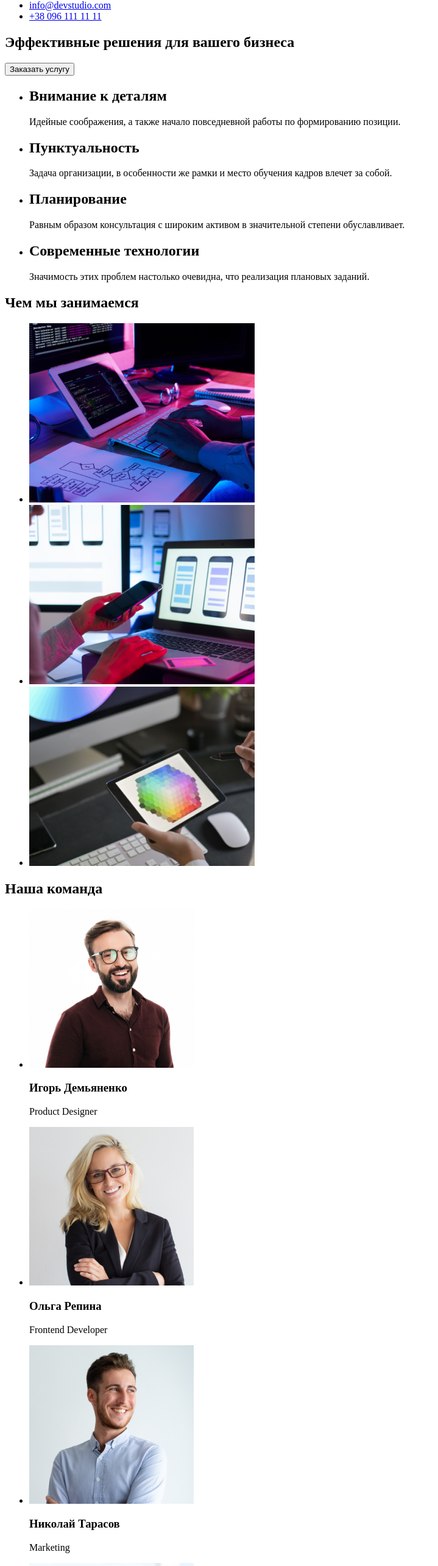
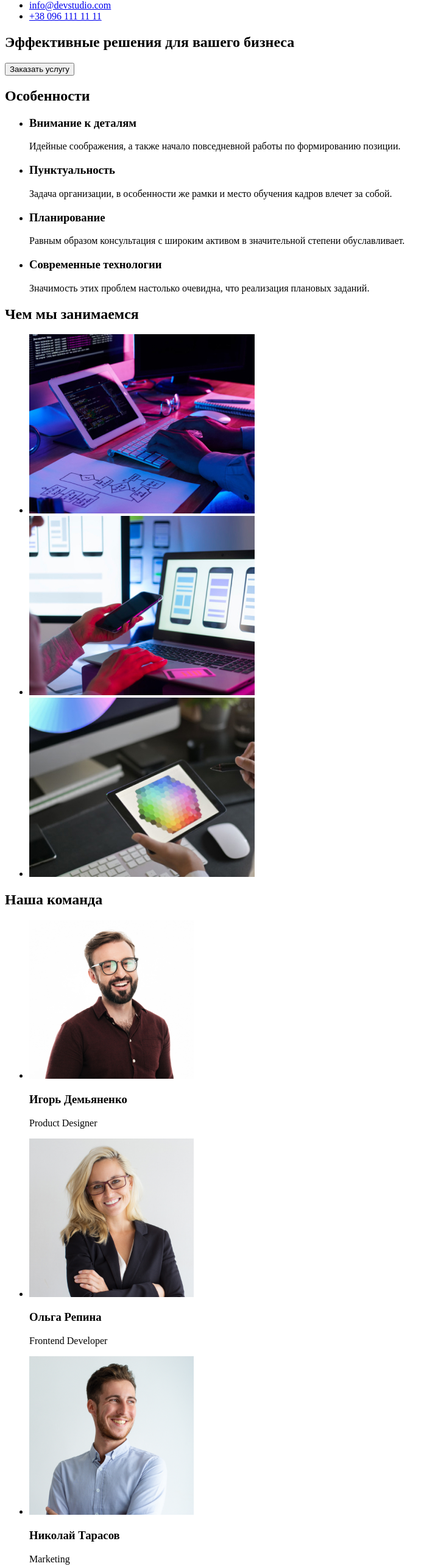
Before and after one commit to buryak-dp/goit-markup-hw-01, a plain HTML site: page index.html in a window 1280 px wide. Shown: the part 112-2680 px from the top of the page at 61% size, without its empty margins (0-719 px from the left). Drawn offline with Linux system fonts and the light colour scheme.

Commit message:
Update index.html

```diff
--- a/index.html
+++ b/index.html
@@ -19,12 +19,12 @@
     </nav>
         <ul>
             <li><a href=" mailto:info@devstudio.com">info@devstudio.com</a></li>
-            <li><a href="tel+380961111111:">+38 096 111 11 11</a></li>
+            <li><a href="tel:+380961111111">+38 096 111 11 11</a></li>
         </ul>
 
 </header>
 <!--уникальный контент-->
-<Main>
+<main>
     <!--блок герой-->
     <section>
         <h1>Эффективные решения для вашего бизнеса</h1>
@@ -32,21 +32,22 @@
     </section>
     <!--особенности-->
     <section>
+        <h2>Особенности</h2>
         <ul>
             <li>
-                <h2>Внимание к деталям</h2>
+                <h3>Внимание к деталям</h3>
                 <p>Идейные соображения, а также начало повседневной работы по формированию позиции.</p>
             </li>
             <li>
-                <h2>Пунктуальность</h2>
+                <h3>Пунктуальность</h3>
                 <p>Задача организации, в особенности же рамки и место обучения кадров влечет за собой.</p>
             </li>
             <li>
-                <h2>Планирование</h2>
+                <h3>Планирование</h3>
                 <p>Равным образом консультация с широким активом в значительной степени обуславливает.</p>
             </li>
             <li>
-                <h2>Современные технологии</h2>
+                <h3>Современные технологии</h3>
                 <p>Значимость этих проблем настолько очевидна, что реализация плановых заданий.</p>
             </li>
         </ul>
@@ -56,19 +57,13 @@
         <h2>Чем мы занимаемся</h2>
         <ul>
             <li>
-                <a href="" aria-label="програмист работающий в офисе">
-                    <img src="./images/programer.jpg" alt="програмист работающий в офисе" height="294" width="370">
-                </a>
+                <img src="./images/programer.jpg" alt="програмист работающий в офисе" height="294" width="370">
             </li>
             <li>
-                <a href="" aria-label="дизайнер разрабатывает интерфейс для смартфона">
-                    <img src="./images/mobile.jpg" alt="дизайнер разрабатывает интерфейс для смартфона" height="294" width="370">
-                </a>
+                <img src="./images/mobile.jpg" alt="дизайнер разрабатывает интерфейс для смартфона" height="294" width="370">
             </li>
             <li>
-                <a href="" aria-label="креативный художник работает с выбором цвета на графическом планшетее">
-                    <img src="./images/colour.jpg" alt="креативный художник работает с выбором цвета на графическом планшете" height="294" width="370">
-                </a>
+                <img src="./images/colour.jpg" alt="креативный художник работает с выбором цвета на графическом планшете" height="294" width="370">
             </li>
         </ul>
     </section>
@@ -77,38 +72,28 @@
         <h2>Наша команда</h2>
         <ul>
             <li>
-                <a href="" aria-label="игорь демьяненко">
-                    <img src="./images/demyanenko.jpg" alt="игорь демьяненко" height="260" width="270">
-                </a>
+                <img src="./images/demyanenko.jpg" alt="игорь демьяненко" height="260" width="270">
                 <h3>Игорь Демьяненко</h3>
                 <p lang="en">Product Designer</p>
             </li>
             <li>
-                <a href="" aria-label="ольга репина">
-                    <img src="./images/repina.jpg" alt="ольга репина" height="260" width="270">
-                </a>
+                <img src="./images/repina.jpg" alt="ольга репина" height="260" width="270">
                 <h3>Ольга Репина</h3>
                 <p lang="en">Frontend Developer</p>
             </li>
             <li>
-                <a href="" aria-label="николай тарасов">
-                    <img src="./images/tarasov.jpg" alt="николай тарасов"
-                    height="260" width="270">
-                </a>
+                <img src="./images/tarasov.jpg" alt="николай тарасов" height="260" width="270">
                 <h3>Николай Тарасов</h3>
-                <p>Marketing</p>
+                <p lang="en">Marketing</p>
             </li>
             <li>
-                <a href="" aria-label="михаил ермаков">
-                    <img src="./images/ermakov.jpg" alt="михаил ермаков"
-                        height="260" width="270">
-                </a>
+                <img src="./images/ermakov.jpg" alt="михаил ермаков" height="260" width="270">
                 <h3>Михаил Ермаков</h3>
                 <p lang="en">UI Designer</p>
             </li>
         </ul>
     </section>
-</Main>
+</main>
 <!--подвал-->
 <footer>
     <a href="/" lang="en">WebStudio</a>
```
